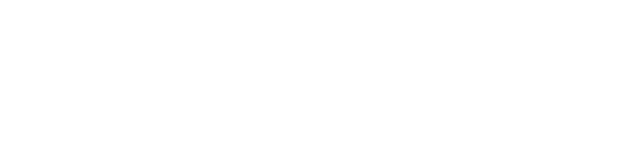
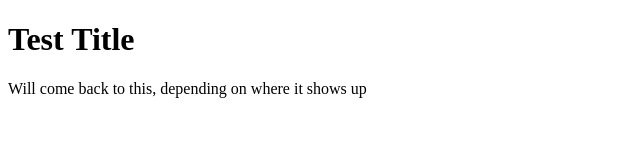
Before and after one commit to Imani-r/SQL-Challenges, a plain HTML site: page index.html in a window 1280 px wide. Shown: the whole page, without its empty margins (0-640 px from the left). Drawn offline with Linux system fonts and the light colour scheme.

Commit message:
Update index.html

```diff
--- a/index.html
+++ b/index.html
@@ -6,6 +6,7 @@
     <title>Document</title>
 </head>
 <body>
-
+    <h1> Test Title</h1>
+    <p> Will come back to this, depending on where it shows up</p>
 </body>
 </html>
```
